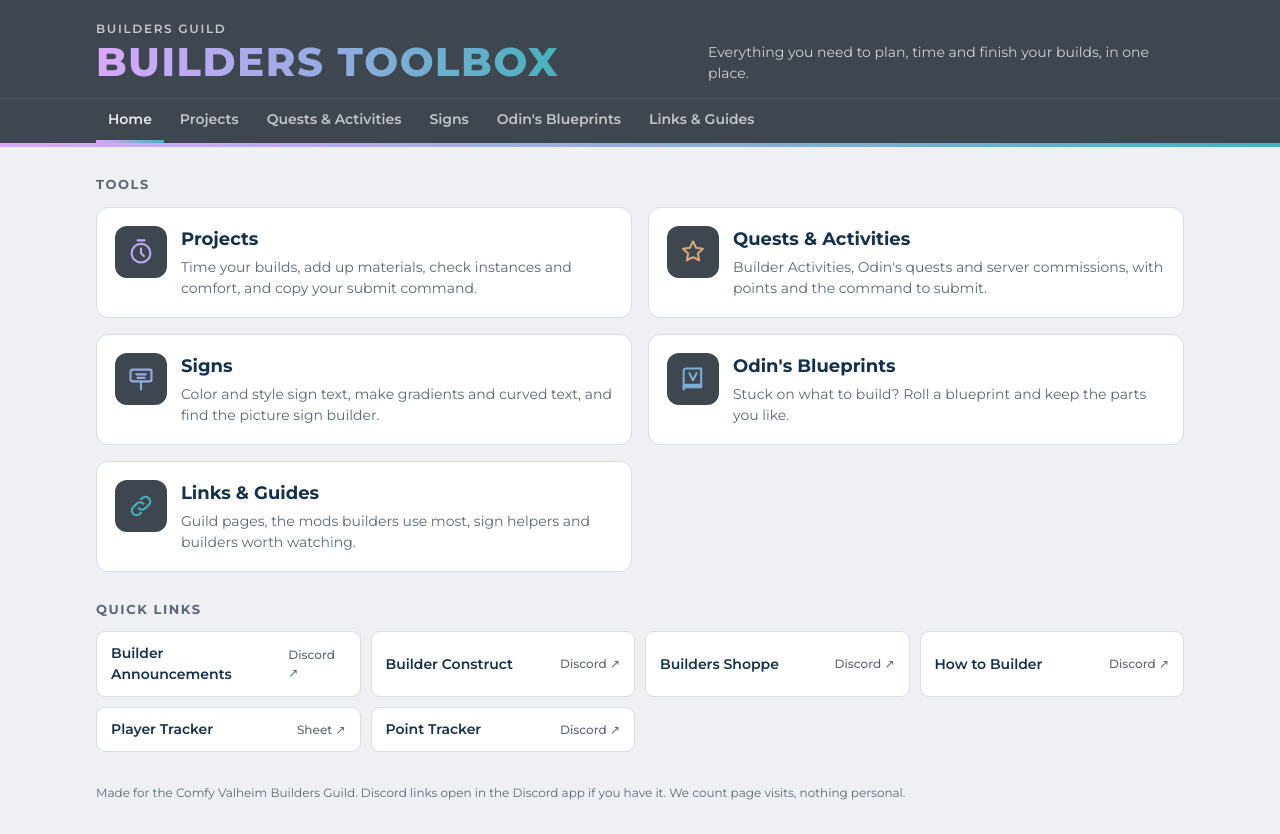
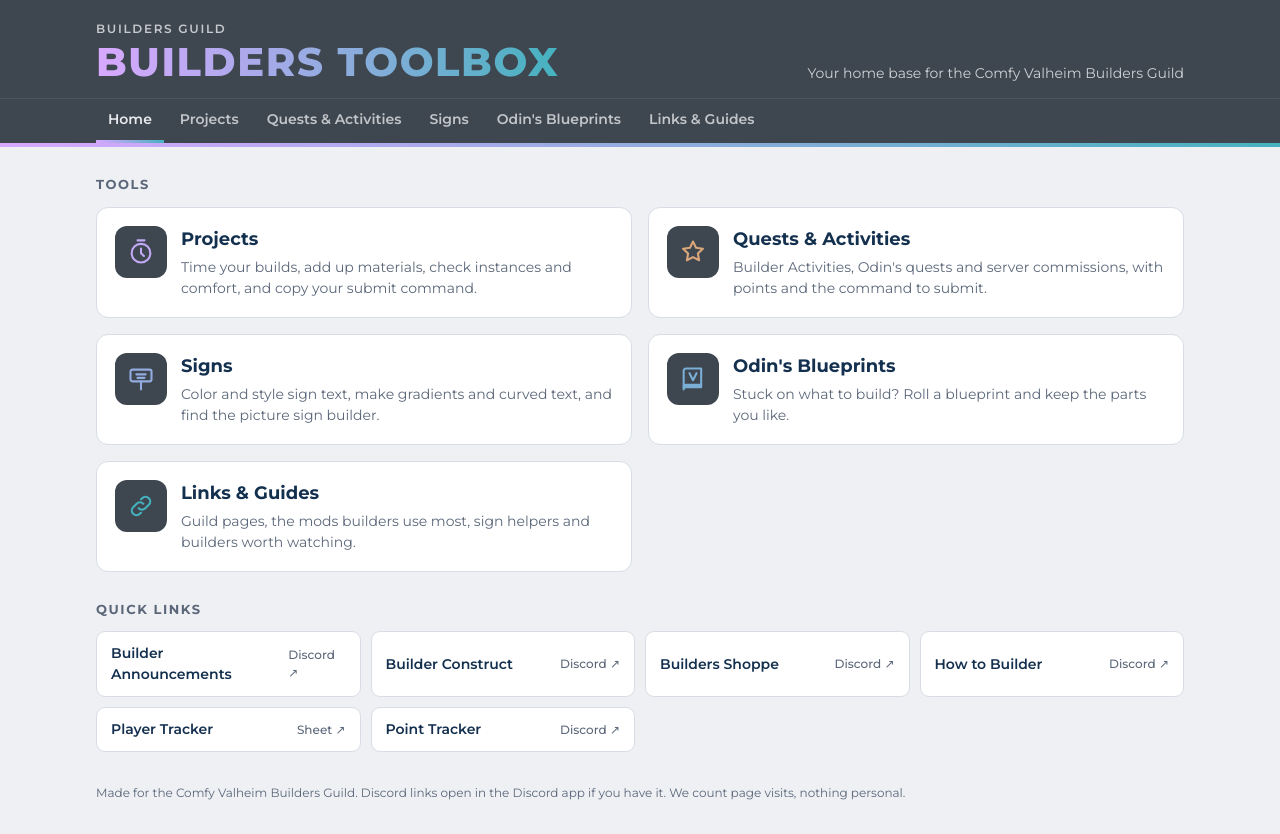
Before and after one commit to Comfy-Builders-Guild/toolbox, a plain HTML site: page index.html in a window 1280 px wide. Drawn offline with Linux system fonts and the light colour scheme.

Commit message:
Add files via upload

```diff
--- a/index.html
+++ b/index.html
@@ -38,7 +38,7 @@ a.tool.off .ico { filter: grayscale(.6); opacity: .7; }
       <p class="eyebrow">Builders Guild</p>
       <h1>BUILDERS TOOLBOX</h1>
     </div>
-    <p class="tagline">Everything you need to plan, time and finish your builds, in one place.</p>
+    <p class="tagline">Your home base for the Comfy Valheim Builders Guild</p>
   </div>
   <nav class="tabs" aria-label="Toolbox"><div class="wrap">
     <a href="index.html" aria-current="page">Home</a>
```
